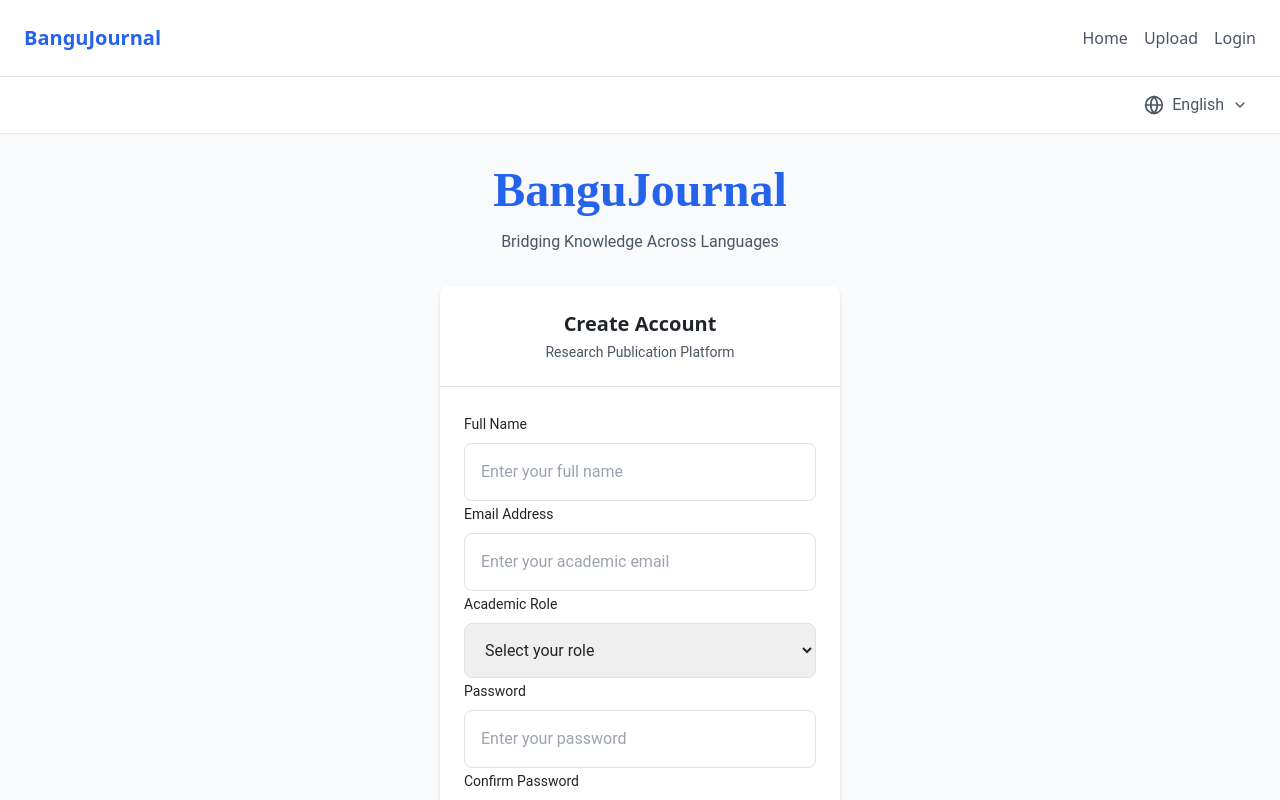
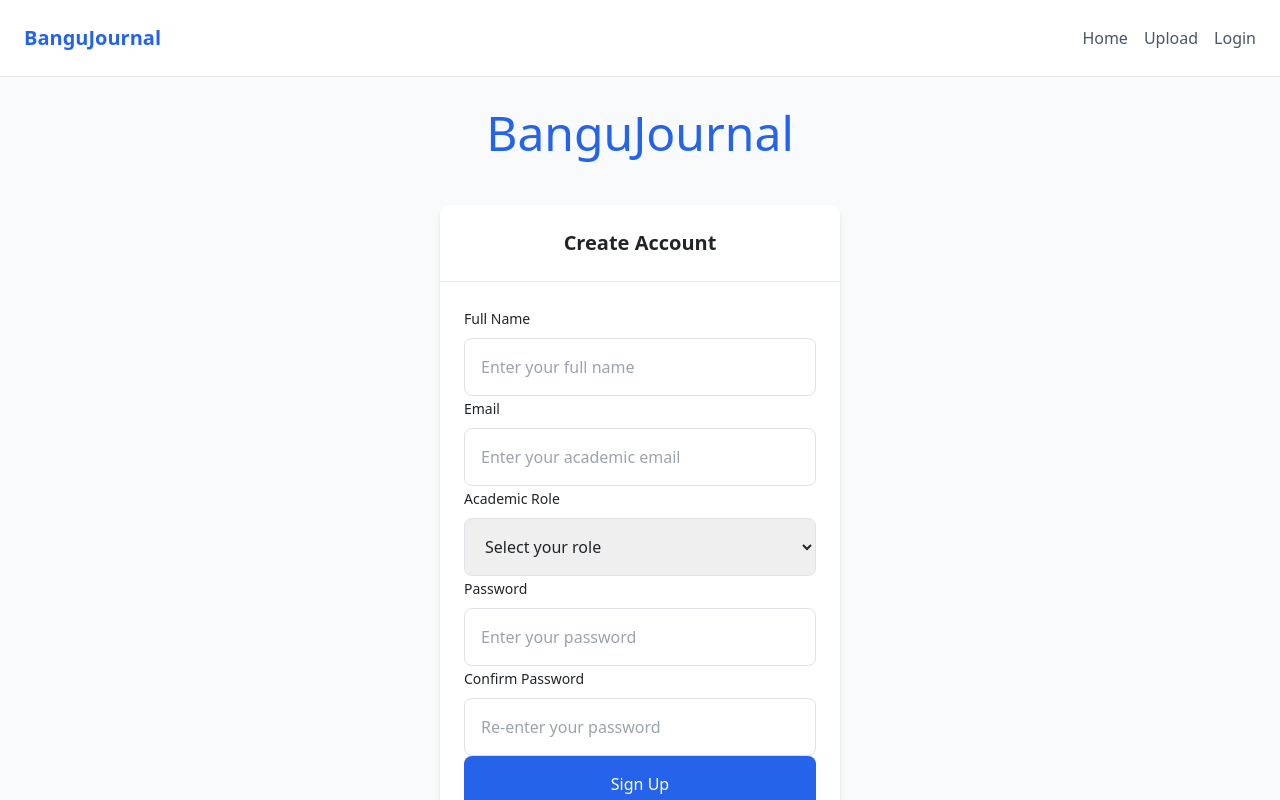
Before and after one commit to Hodako/Bangu_Journal, a React (Create React App) app: page /auth in a window 1280 px wide. Both pictures are taken after a click on the button "Sign Up". Shown: the top 800 px of the page. Built offline with nearby package versions, Linux system fonts and the light colour scheme; the HTML template or start-up script is replaced by a standard one.

Commit message:
Update AuthPages.js

```diff
--- a/src/pages/AuthPages.js
+++ b/src/pages/AuthPages.js
@@ -1,79 +1,10 @@
 import React, { useState } from 'react';
-import { Globe, ChevronDown } from 'lucide-react';
+import axios from '../axiosConfig'; // Import the Axios instance
 import { Card, CardHeader, CardTitle, CardContent, CardFooter } from '../components/ui/Card';
-import axios from 'axios';
 
 const AuthPages = () => {
   const [currentPage, setCurrentPage] = useState('login');
-  const [language, setLanguage] = useState('en');
-  const [showLangMenu, setShowLangMenu] = useState(false);
   const [formData, setFormData] = useState({ email: '', password: '', name: '', role: '' });
-
-  const translations = {
-    en: {
-      login: 'Login',
-      signup: 'Sign Up',
-      email: 'Email Address',
-      emailPlaceholder: 'Enter your academic email',
-      password: 'Password',
-      passwordPlaceholder: 'Enter your password',
-      confirmPassword: 'Confirm Password',
-      confirmPasswordPlaceholder: 'Re-enter your password',
-      name: 'Full Name',
-      namePlaceholder: 'Enter your full name',
-      role: 'Academic Role',
-      author: 'Author/Researcher',
-      reviewer: 'Peer Reviewer',
-      reader: 'Reader',
-      noAccount: "Don't have an account?",
-      hasAccount: 'Already have an account?',
-      createAccount: 'Sign Up',
-      welcomeBack: 'Welcome Back',
-      welcomeNew: 'Create Account',
-      subtitle: 'Research Publication Platform',
-      tagline: 'Bridging Knowledge Across Languages'
-    },
-    bn: {
-      login: 'লগইন',
-      signup: 'নিবন্ধন',
-      email: 'ইমেইল',
-      emailPlaceholder: 'আপনার একাডেমিক ইমেইল লিখুন',
-      password: 'পাসওয়ার্ড',
-      passwordPlaceholder: 'আপনার পাসওয়ার্ড লিখুন',
-      confirmPassword: 'পাসওয়ার্ড নিশ্চিত করুন',
-      confirmPasswordPlaceholder: 'পাসওয়ার্ড আবার লিখুন',
-      name: 'পূর্ণ নাম',
-      namePlaceholder: 'আপনার পূর্ণ নাম লিখুন',
-      role: 'একাডেমিক ভূমিকা',
-      author: 'লেখক/গবেষক',
-      reviewer: 'পর্যালোচক',
-      reader: 'পাঠক',
-      noAccount: 'অ্যাকাউন্ট নেই?',
-      hasAccount: 'ইতিমধ্যে অ্যাকাউন্ট আছে?',
-      createAccount: 'নিবন্ধন করুন',
-      welcomeBack: 'পুনরায় স্বাগতম',
-      welcomeNew: 'অ্যাকাউন্ট তৈরি করুন',
-      subtitle: 'গবেষণা প্রকাশনা প্ল্যাটফর্ম',
-      tagline: 'ভাষার সীমানা অতিক্রম করে জ্ঞানের সেতুবন্ধন'
-    }
-  };
-
-  const t = translations[language];
-
-  const styles = {
-    logo: {
-      fontFamily: "'Playfair Display', serif",
-      fontWeight: 700
-    },
-    heading: {
-      fontFamily: "'Roboto', sans-serif",
-      fontWeight: 500
-    },
-    body: {
-      fontFamily: "'Roboto', sans-serif",
-      fontWeight: 400
-    }
-  };
 
   const handleInputChange = (e) => {
     const { name, value } = e.target;
@@ -82,14 +13,22 @@ const AuthPages = () => {
 
   const handleSubmit = async (e) => {
     e.preventDefault();
-    const url = currentPage === 'login' ? '/login' : '/signup';
+    const url = currentPage === 'login' ? '/api/auth/login' : '/api/auth/signup';
     try {
-      const response = await axios.post(`https://backend-1-xdr3.onrender.com${url}`, formData);
+      const response = await axios.post(url, formData);
       console.log(response.data);
       // Handle successful response (e.g., redirect to home page)
     } catch (error) {
-      console.error(error);
-      // Handle error response
+      if (error.response) {
+        // Server responded with a status other than 200 range
+        console.error('Response error:', error.response.data);
+      } else if (error.request) {
+        // Request was made but no response received
+        console.error('Request error:', error.request);
+      } else {
+        // Something else happened while setting up the request
+        console.error('Error:', error.message);
+      }
     }
   };
 
@@ -97,63 +36,47 @@ const AuthPages = () => {
     <div className="w-full max-w-md px-4">
       <Card className="shadow-md">
         <CardHeader className="space-y-1">
-          <CardTitle className="text-2xl text-center" style={styles.heading}>
-            {t.welcomeBack}
-          </CardTitle>
-          <p className="text-center text-gray-600 text-sm" style={styles.body}>
-            {t.subtitle}
-          </p>
+          <CardTitle className="text-2xl text-center">Welcome Back</CardTitle>
         </CardHeader>
         <CardContent className="space-y-4">
           <form onSubmit={handleSubmit}>
             <div className="space-y-2">
-              <label className="text-sm font-medium" style={styles.body}>
-                {t.email}
-              </label>
+              <label className="text-sm font-medium">Email</label>
               <input
                 type="email"
                 name="email"
                 value={formData.email}
                 onChange={handleInputChange}
-                placeholder={t.emailPlaceholder}
+                placeholder="Enter your academic email"
                 className="w-full p-3 border rounded-lg focus:ring-2 focus:ring-blue-500 focus:outline-none text-base"
-                style={styles.body}
                 required
               />
             </div>
             <div className="space-y-2">
-              <label className="text-sm font-medium" style={styles.body}>
-                {t.password}
-              </label>
+              <label className="text-sm font-medium">Password</label>
               <input
                 type="password"
                 name="password"
                 value={formData.password}
                 onChange={handleInputChange}
-                placeholder={t.passwordPlaceholder}
+                placeholder="Enter your password"
                 className="w-full p-3 border rounded-lg focus:ring-2 focus:ring-blue-500 focus:outline-none text-base"
-                style={styles.body}
                 required
               />
             </div>
             <button
               type="submit"
               className="w-full bg-blue-600 text-white p-3 rounded-lg hover:bg-blue-700 transition-colors"
-              style={styles.heading}
             >
-              {t.login}
+              Login
             </button>
           </form>
         </CardContent>
         <CardFooter>
-          <p className="text-sm text-center w-full text-gray-600" style={styles.body}>
-            {t.noAccount}{' '}
-            <button
-              onClick={() => setCurrentPage('signup')}
-              className="text-blue-600 hover:text-blue-700 font-medium"
-              style={styles.heading}
-            >
-              {t.createAccount}
+          <p className="text-sm text-center w-full text-gray-600">
+            Don't have an account?{' '}
+            <button onClick={() => setCurrentPage('signup')} className="text-blue-600 hover:text-blue-700 font-medium">
+              Sign Up
             </button>
           </p>
         </CardFooter>
@@ -165,111 +88,86 @@ const AuthPages = () => {
     <div className="w-full max-w-md px-4">
       <Card className="shadow-md">
         <CardHeader className="space-y-1">
-          <CardTitle className="text-2xl text-center" style={styles.heading}>
-            {t.welcomeNew}
-          </CardTitle>
-          <p className="text-center text-gray-600 text-sm" style={styles.body}>
-            {t.subtitle}
-          </p>
+          <CardTitle className="text-2xl text-center">Create Account</CardTitle>
         </CardHeader>
         <CardContent className="space-y-4">
           <form onSubmit={handleSubmit}>
             <div className="space-y-2">
-              <label className="text-sm font-medium" style={styles.body}>
-                {t.name}
-              </label>
+              <label className="text-sm font-medium">Full Name</label>
               <input
                 type="text"
                 name="name"
                 value={formData.name}
                 onChange={handleInputChange}
-                placeholder={t.namePlaceholder}
+                placeholder="Enter your full name"
                 className="w-full p-3 border rounded-lg focus:ring-2 focus:ring-blue-500 focus:outline-none text-base"
-                style={styles.body}
                 required
               />
             </div>
             <div className="space-y-2">
-              <label className="text-sm font-medium" style={styles.body}>
-                {t.email}
-              </label>
+              <label className="text-sm font-medium">Email</label>
               <input
                 type="email"
                 name="email"
                 value={formData.email}
                 onChange={handleInputChange}
-                placeholder={t.emailPlaceholder}
+                placeholder="Enter your academic email"
                 className="w-full p-3 border rounded-lg focus:ring-2 focus:ring-blue-500 focus:outline-none text-base"
-                style={styles.body}
                 required
               />
             </div>
             <div className="space-y-2">
-              <label className="text-sm font-medium" style={styles.body}>
-                {t.role}
-              </label>
+              <label className="text-sm font-medium">Academic Role</label>
               <select
                 name="role"
                 value={formData.role}
                 onChange={handleInputChange}
                 className="w-full p-3 border rounded-lg focus:ring-2 focus:ring-blue-500 focus:outline-none text-base"
-                style={styles.body}
                 required
               >
-                <option value="" disabled>{language === 'en' ? 'Select your role' : 'আপনার ভূমিকা নির্বাচন করুন'}</option>
-                <option value="author">{t.author}</option>
-                <option value="reviewer">{t.reviewer}</option>
-                <option value="reader">{t.reader}</option>
+                <option value="" disabled>Select your role</option>
+                <option value="author">Author/Researcher</option>
+                <option value="reviewer">Peer Reviewer</option>
+                <option value="reader">Reader</option>
               </select>
             </div>
             <div className="space-y-2">
-              <label className="text-sm font-medium" style={styles.body}>
-                {t.password}
-              </label>
+              <label className="text-sm font-medium">Password</label>
               <input
                 type="password"
                 name="password"
                 value={formData.password}
                 onChange={handleInputChange}
-                placeholder={t.passwordPlaceholder}
+                placeholder="Enter your password"
                 className="w-full p-3 border rounded-lg focus:ring-2 focus:ring-blue-500 focus:outline-none text-base"
-                style={styles.body}
                 required
               />
             </div>
             <div className="space-y-2">
-              <label className="text-sm font-medium" style={styles.body}>
-                {t.confirmPassword}
-              </label>
+              <label className="text-sm font-medium">Confirm Password</label>
               <input
                 type="password"
                 name="confirmPassword"
                 value={formData.confirmPassword}
                 onChange={handleInputChange}
-                placeholder={t.confirmPasswordPlaceholder}
+                placeholder="Re-enter your password"
                 className="w-full p-3 border rounded-lg focus:ring-2 focus:ring-blue-500 focus:outline-none text-base"
-                style={styles.body}
                 required
               />
             </div>
             <button
               type="submit"
               className="w-full bg-blue-600 text-white p-3 rounded-lg hover:bg-blue-700 transition-colors"
-              style={styles.heading}
             >
-              {t.signup}
+              Sign Up
             </button>
           </form>
         </CardContent>
         <CardFooter>
-          <p className="text-sm text-center w-full text-gray-600" style={styles.body}>
-            {t.hasAccount}{' '}
-            <button
-              onClick={() => setCurrentPage('login')}
-              className="text-blue-600 hover:text-blue-700 font-medium"
-              style={styles.heading}
-            >
-              {t.login}
+          <p className="text-sm text-center w-full text-gray-600">
+            Already have an account?{' '}
+            <button onClick={() => setCurrentPage('login')} className="text-blue-600 hover:text-blue-700 font-medium">
+              Login
             </button>
           </p>
         </CardFooter>
@@ -279,62 +177,9 @@ const AuthPages = () => {
 
   return (
     <div className="min-h-screen bg-gray-50">
-      {/* Language Switcher */}
-      <div className="w-full bg-white border-b">
-        <div className="max-w-7xl mx-auto px-4 py-2 flex justify-end">
-          <div className="relative">
-            <button
-              className="flex items-center space-x-2 text-gray-600 p-2 rounded hover:bg-gray-100"
-              style={styles.body}
-              onClick={() => setShowLangMenu(!showLangMenu)}
-            >
-              <Globe className="w-5 h-5" />
-              <span>{language === 'en' ? 'English' : 'বাংলা'}</span>
-              <ChevronDown className="w-4 h-4" />
-            </button>
-            {showLangMenu && (
-              <div className="absolute right-0 mt-1 w-48 bg-white rounded shadow-lg border">
-                <button
-                  className="w-full text-left px-4 py-2 hover:bg-gray-100"
-                  style={styles.body}
-                  onClick={() => {
-                    setLanguage('en');
-                    setShowLangMenu(false);
-                  }}
-                >
-                  English
-                </button>
-                <button
-                  className="w-full text-left px-4 py-2 hover:bg-gray-100"
-                  style={styles.body}
-                  onClick={() => {
-                    setLanguage('bn');
-                    setShowLangMenu(false);
-                  }}
-                >
-                  বাংলা
-                </button>
-              </div>
-            )}
-          </div>
-        </div>
-      </div>
-
-      {/* Main Content */}
       <div className="flex flex-col items-center justify-center min-h-[calc(100vh-56px)] py-8">
         <div className="text-center mb-8">
-          <h1
-            className="text-4xl sm:text-5xl mb-3 text-blue-600"
-            style={styles.logo}
-          >
-            {language === 'en' ? 'BanguJournal' : 'বাংগু জার্নাল'}
-          </h1>
-          <p
-            className="text-gray-600 text-sm sm:text-base"
-            style={styles.body}
-          >
-            {t.tagline}
-          </p>
+          <h1 className="text-4xl sm:text-5xl mb-3 text-blue-600">BanguJournal</h1>
         </div>
         {currentPage === 'login' ? <LoginForm /> : <SignupForm />}
       </div>
```
